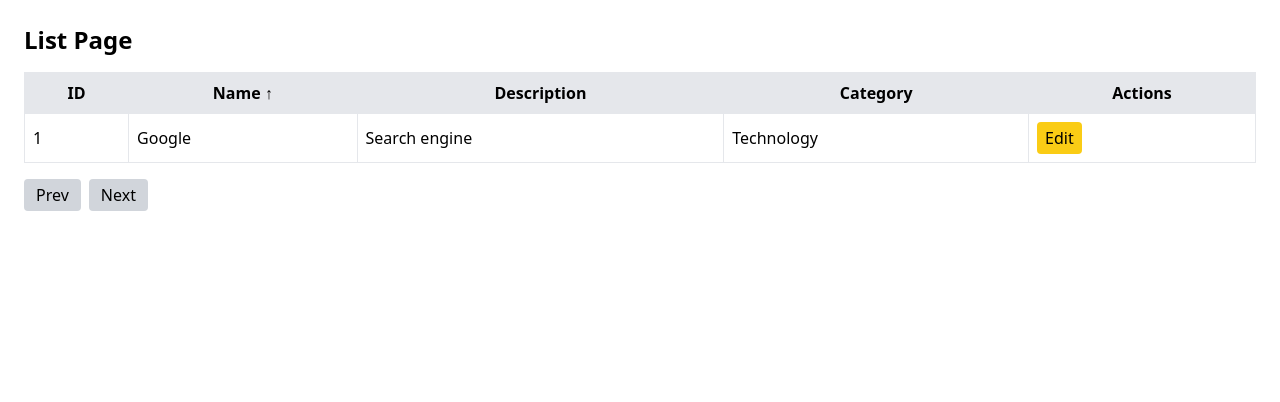
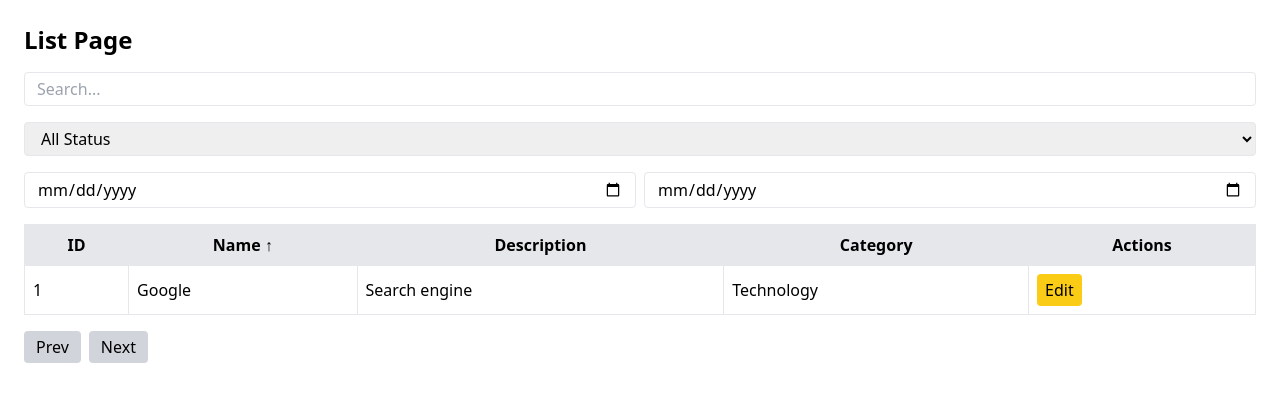
Before and after one commit to tecsxpert/personal-data-inventory, a React app in the folder frontend/: page / in a window 1280 px wide. Shown: the top 402 px of the page. Built offline with nearby package versions, Linux system fonts and the light colour scheme; no server answers; the HTML template or start-up script is replaced by a standard one.

Commit message:
Day 9 — Implement search with debounce, status filter, and date range UI in dashboard

```diff
--- a/frontend/src/pages/Dashboard.jsx
+++ b/frontend/src/pages/Dashboard.jsx
@@ -8,14 +8,23 @@ const Dashboard = () => {
   const [page, setPage] = useState(0);
   const [sortBy, setSortBy] = useState("name");
   const [order, setOrder] = useState("asc");
+  const [search, setSearch] = useState("");
+  const [debouncedSearch, setDebouncedSearch] = useState("");
+  const [status, setStatus] = useState("");
+  const [startDate, setStartDate] = useState("");
+  const [endDate, setEndDate] = useState("");
 
   const navigate = useNavigate();
 
 useEffect(() => {
   setLoading(true);
 
+  if (debouncedSearch.trim() !== "") {
+    console.log("Searching:", debouncedSearch);
+  }
+
   api
-      .get(`/api/data-items?page=${page}&size=5&sort=${sortBy},${order}`)
+    .get(`/api/data-items?page=${page}&size=5&sort=${sortBy},${order}&search=${debouncedSearch}&status=${status}`)
     .then((res) => {
       if (Array.isArray(res.data)) {
         setData(res.data);
@@ -25,7 +34,7 @@ const Dashboard = () => {
 
       setLoading(false);
     })
-      .catch((err) => {
+    .catch(() => {
       console.error("API failed, using dummy data");
 
       setData([
@@ -39,7 +48,7 @@ const Dashboard = () => {
 
       setLoading(false);
     });
-  }, [page, sortBy, order]);
+}, [page, sortBy, order, debouncedSearch, status]);
 
   if (loading) {
     return <div className="p-6">Loading...</div>;
@@ -48,6 +57,44 @@ const Dashboard = () => {
   return (
     <div className="p-6">
       <h1 className="text-2xl font-bold mb-4">List Page</h1>
+
+    <div className="mb-4">
+      <input
+        type="text"
+        placeholder="Search..."
+        value={search}
+        onChange={(e) => setSearch(e.target.value)}
+        className="border px-3 py-1 rounded w-full"
+      />
+    </div>
+
+    <div className="mb-4">
+      <select
+        value={status}
+        onChange={(e) => setStatus(e.target.value)}
+        className="border px-3 py-1 rounded w-full"
+      >
+        <option value="">All Status</option>
+        <option value="ACTIVE">ACTIVE</option>
+        <option value="INACTIVE">INACTIVE</option>
+      </select>
+    </div>
+
+    <div className="mb-4 flex gap-2">
+      <input
+        type="date"
+        value={startDate}
+        onChange={(e) => setStartDate(e.target.value)}
+        className="border px-3 py-1 rounded w-full"
+      />
+
+      <input
+        type="date"
+        value={endDate}
+        onChange={(e) => setEndDate(e.target.value)}
+        className="border px-3 py-1 rounded w-full"
+      />
+    </div>
 
       <table className="w-full border border-gray-300">
         <thead className="bg-gray-200">
```
Lines whose indentation alone changed are shown as unchanged.
